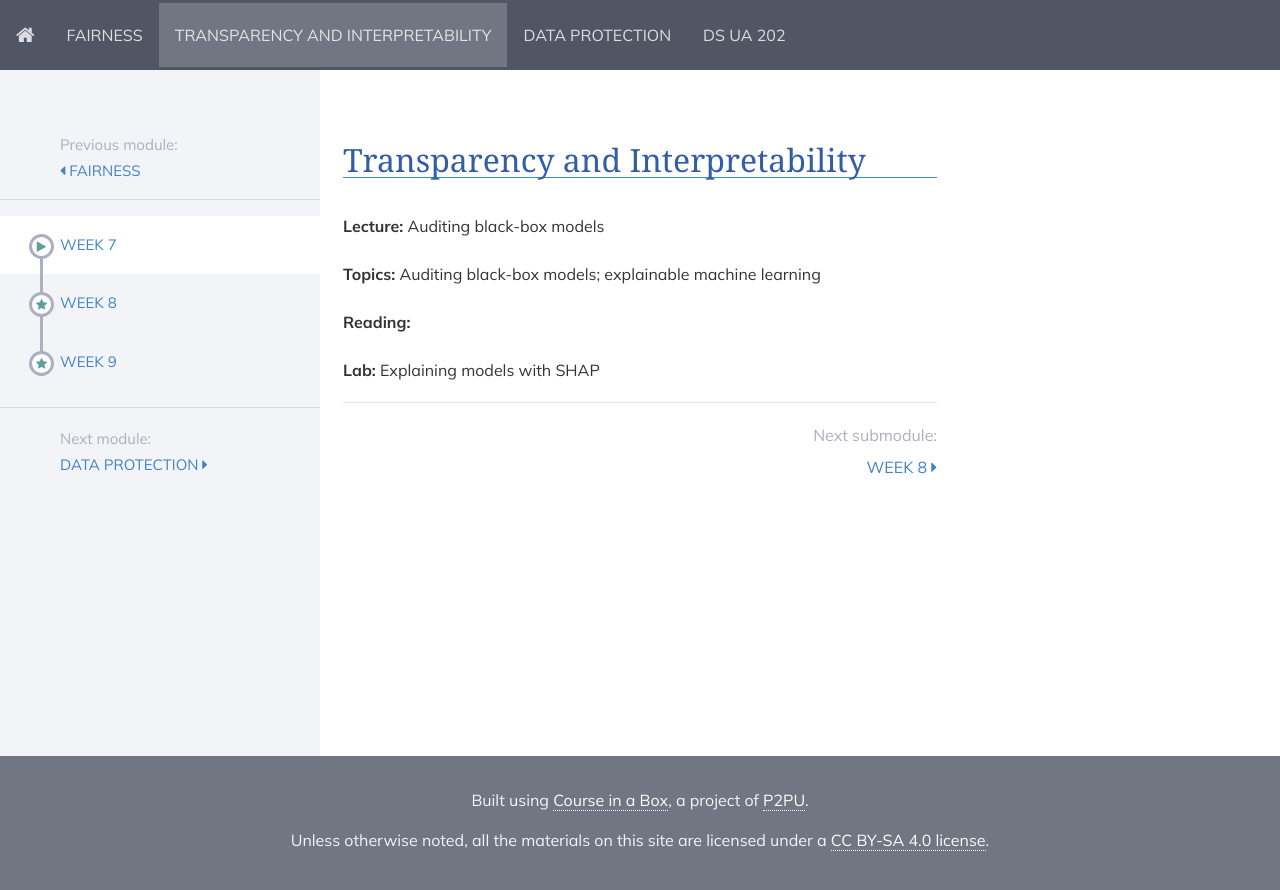
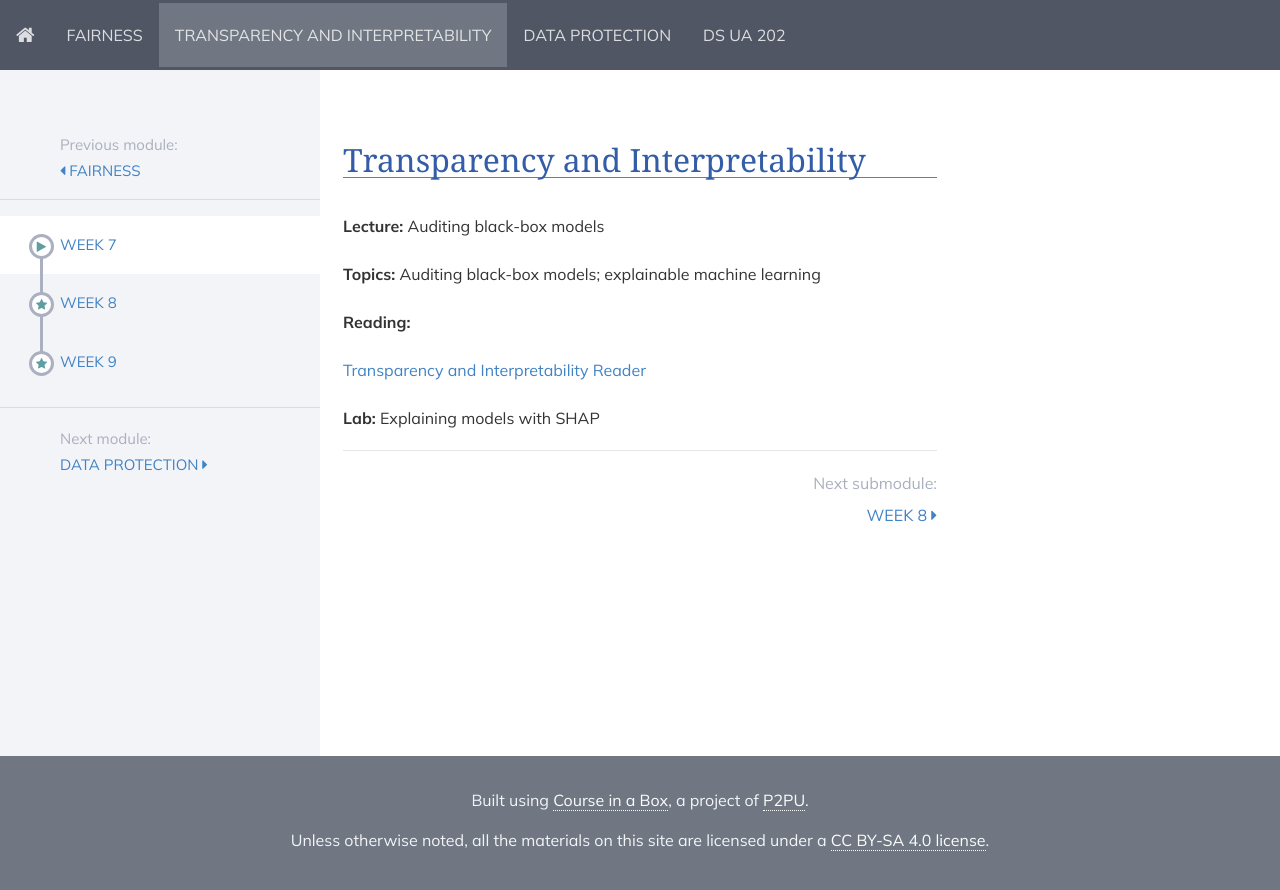
Before and after one commit to DataResponsibly/rds25, a Jekyll site: the page built from modules/transparency_and_interpretability/_posts/2000-01-01-week11.md, in a window 1280 px wide. Shown: the top 890 px of the page. Built offline with Jekyll 4.4.1, drawn with Linux system fonts in a browser that asks for light colours; nearby versions of some CDN libraries.

Commit message:
Update 2000-01-01-week11.md

```diff
--- a/modules/transparency_and_interpretability/_posts/2000-01-01-week11.md
+++ b/modules/transparency_and_interpretability/_posts/2000-01-01-week11.md
@@ -12,7 +12,8 @@ title: Week 7
 **Topics:** Auditing black-box models; explainable machine learning
 
 **Reading:**
-<!--- [Transparency and Interpretability Reader](../../../assets/transparency_reader_2024.pdf) -->
+
+[Transparency and Interpretability Reader](../../../assets/transparency_reader_2025_spring.pdf)
 
 **Lab:** Explaining models with SHAP
 
```
